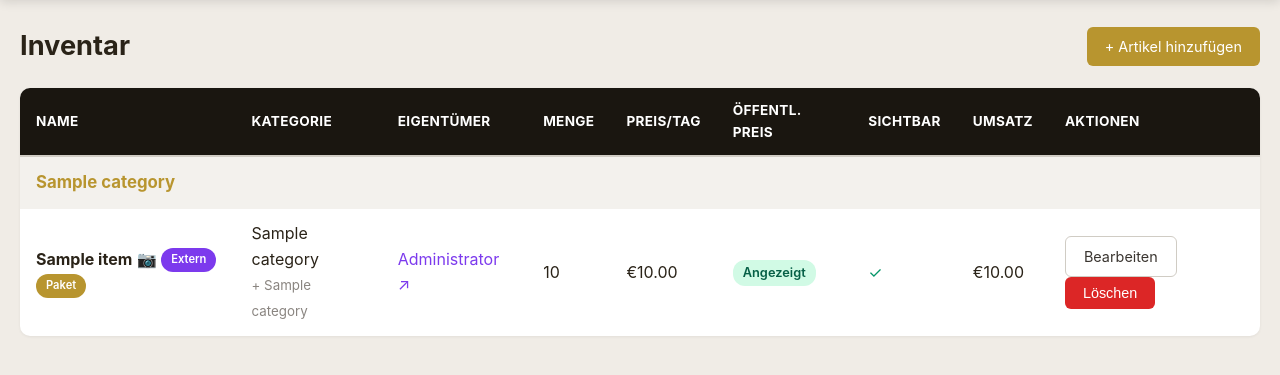
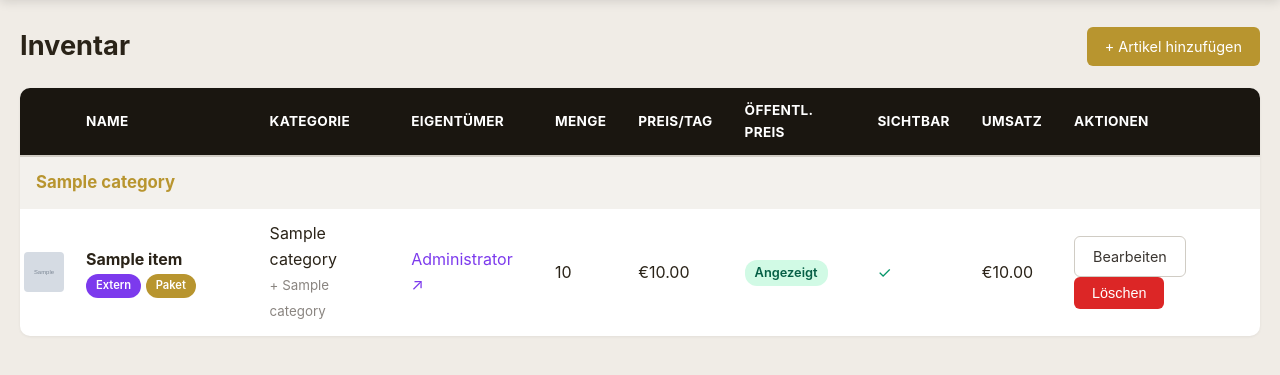
Before and after one commit to yniverz/erp-rent, a Flask app: page /admin/inventory in a window 1280 px wide. Shown: the part 116-491 px from the top of the page. Run offline with Flask 3, Linux system fonts and the light colour scheme; a user stored in the database is signed in; tables that the repository leaves empty hold one stand-in row (values such as "Sample post"); grey boxes marked "Sample" are stand-in pictures.

Commit message:
feat: Add image display and adjust category header colspan in inventory list

```diff
--- a/templates/admin/inventory_list.html
+++ b/templates/admin/inventory_list.html
@@ -11,6 +11,7 @@
 <table>
     <thead>
         <tr>
+            <th style="width:50px"></th>
             <th>Name</th>
             <th>Kategorie</th>
             <th>Eigentümer</th>
@@ -29,17 +30,19 @@
         {% if cat_id != current_category.id %}
             {% set current_category.id = cat_id %}
             <tr>
-                <td colspan="9" class="category-header-row">
+                <td colspan="10" class="category-header-row">
                     {{ item.category.name if item.category else 'Ohne Kategorie' }}
                 </td>
             </tr>
         {% endif %}
         <tr>
+            <td style="width:50px;padding:4px">
+                {% if item.image_filename %}
+                    <img src="{{ url_for('public.uploaded_file', filename=item.image_filename) }}" alt="{{ item.name }}" style="width:40px;height:40px;object-fit:cover;border-radius:4px;display:block">
+                {% endif %}
+            </td>
             <td>
                 <strong>{{ item.name }}</strong>
-                {% if item.image_filename %}
-                    <span class="text-success" title="Has image">&#128247;</span>
-                {% endif %}
                 {% if item.is_external %}
                     <span class="badge badge-external">Extern</span>
                 {% endif %}
@@ -96,7 +99,7 @@
         </tr>
         {% endfor %}
         {% if not items %}
-        <tr><td colspan="9" class="empty-state">Noch keine Artikel. <a href="{{ url_for('admin.inventory_add') }}">Ersten Artikel hinzufügen</a>.</td></tr>
+        <tr><td colspan="10" class="empty-state">Noch keine Artikel. <a href="{{ url_for('admin.inventory_add') }}">Ersten Artikel hinzufügen</a>.</td></tr>
         {% endif %}
     </tbody>
 </table>
```
